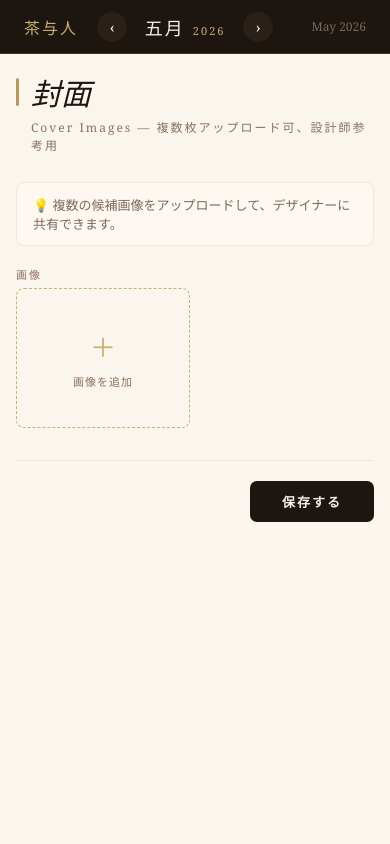
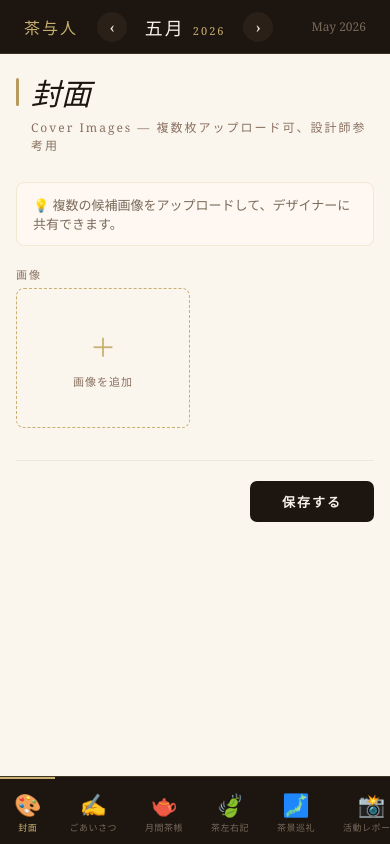
Before and after one commit to shokan228/chayozine-cms, a React (Vite) app in the folder chayozine-cms/: page / in a window 390 px wide. Built offline with nearby package versions, Linux system fonts and the light colour scheme.

Commit message:
Update App.jsx

```diff
--- a/chayozine-cms/src/App.jsx
+++ b/chayozine-cms/src/App.jsx
@@ -571,7 +571,7 @@ export default function ChayozineApp() {
       </header>
 
       {/* ── Body: Sidebar + Main ── */}
-      <div style={{display:"flex",flex:1,overflow:"hidden"}}>
+      <div style={{display:"flex",flex:1,minHeight:0}}>
 
         {/* Sidebar */}
         {!isMobile && (
@@ -597,6 +597,30 @@ export default function ChayozineApp() {
           {renderSection()}
         </main>
       </div>
+
+      {/* Mobile bottom tab bar */}
+      {isMobile && (
+        <div style={{position:"fixed",bottom:0,left:0,right:0,
+          background:"#1c1510",borderTop:"1px solid #c9b07033",
+          display:"flex",overflowX:"auto",zIndex:9999,
+          WebkitOverflowScrolling:"touch",
+          paddingBottom:"env(safe-area-inset-bottom)"}}>
+          {NAV.map(item=>(
+            <button key={item.id} onClick={()=>setSection(item.id)} style={{
+              flexShrink:0,display:"flex",flexDirection:"column",alignItems:"center",
+              gap:2,padding:"10px 14px",background:"none",border:"none",cursor:"pointer",
+              borderTop:section===item.id?"2px solid #c9b070":"2px solid transparent",
+            }}>
+              <span style={{fontSize:22}}>{item.icon}</span>
+              <span style={{fontSize:9,letterSpacing:0.5,
+                color:section===item.id?"#c9b070":"#7a6a5a",whiteSpace:"nowrap"}}>
+                {item.label}
+              </span>
+            </button>
+          ))}
+        </div>
+      )}
+
     </div>
   );
 }
```
